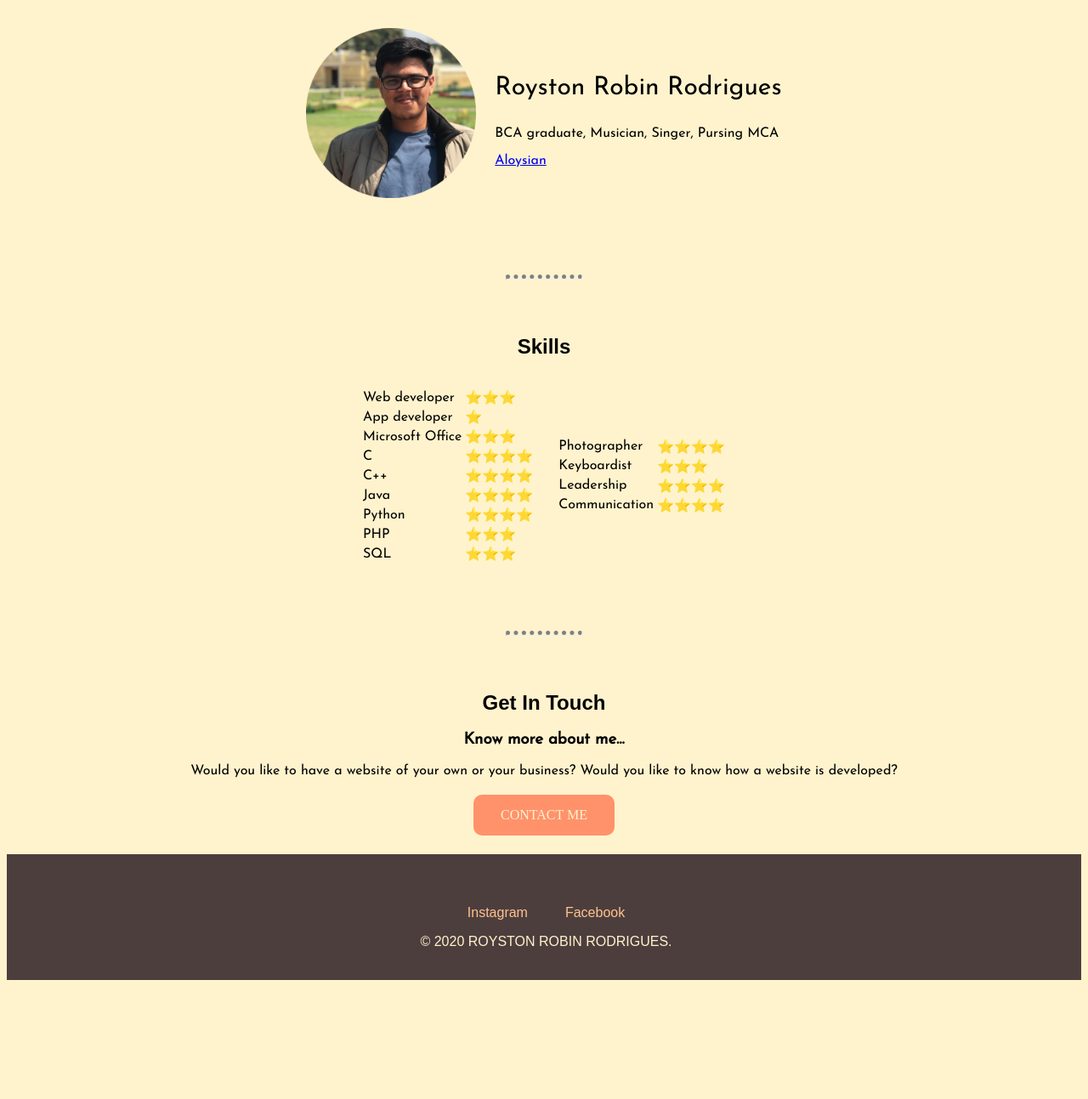
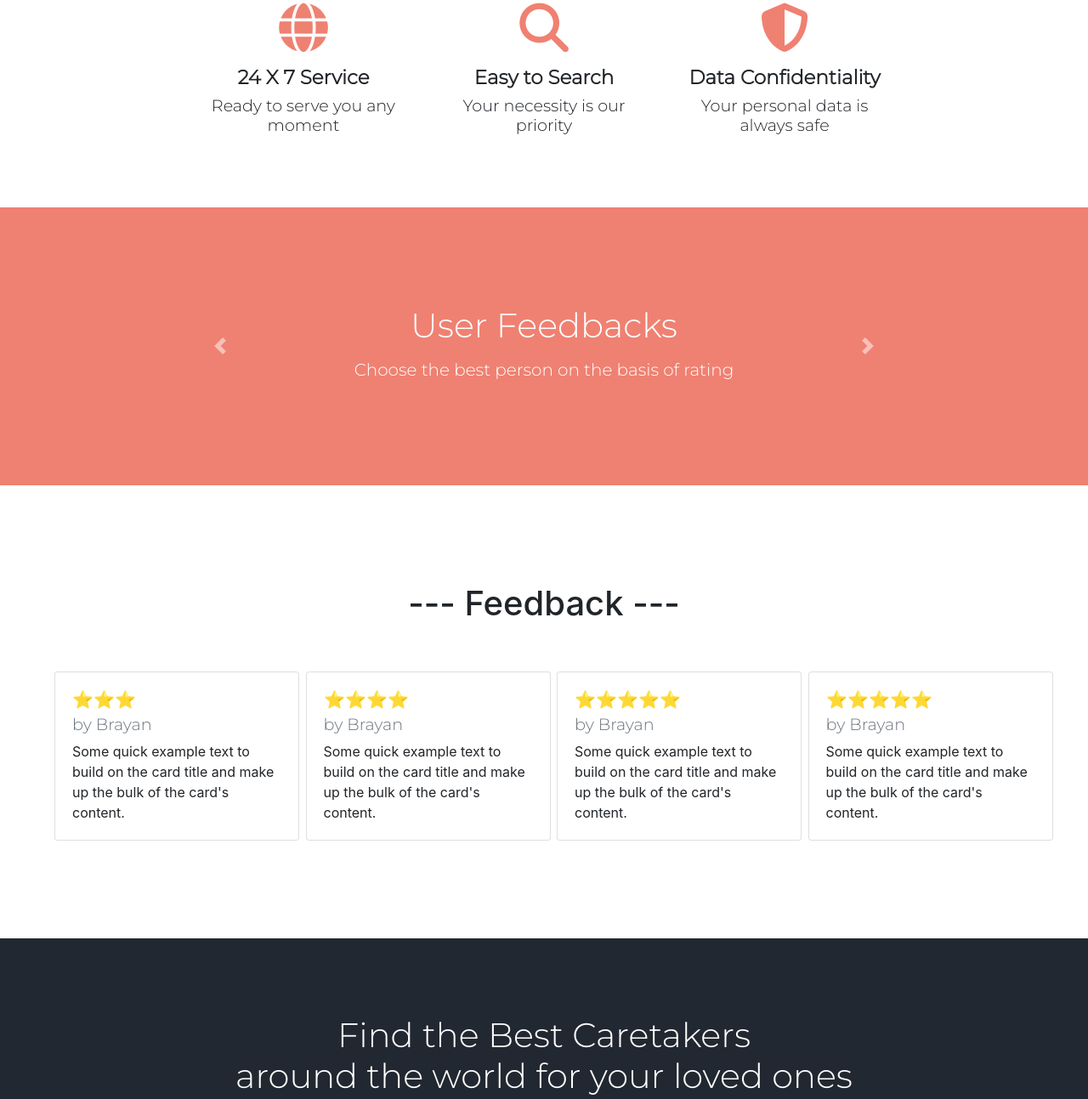
Before and after one commit to royston-1998/roy, a plain HTML site: page index.html in a window 1280 px wide. Shown: the part 628-1921 px from the top of the page at 85% size. Before the commit the page ends 1789 px from the top, so only its background shows below. Drawn offline with nearby package versions, Linux system fonts and the light colour scheme; a web font is replaced by a local one.

Commit message:
caretaker

```diff
--- a/css/mycss.css
+++ b/css/mycss.css
@@ -1,76 +1,112 @@
-body{
-  background-color: #fff3cd;
+.intro{
+  background-color: #ff4c68;
+}
+
+.intro .row{
   text-align: center;
 }
 
-.top-container p {
-  font-family: 'Caveat', cursive;
-  font-size: 35px;
-  color: #4d3e3e;
+.intro p{
+  font-family: 'Montserrat', sans-serif;
+  font-size: 2.1rem;
+  line-height: 1.5;
+  color: white;
+  font-weight: bold;
 }
 
-.top-container img{
-  width: 30%;
+.intro .row{
+  padding-top: 5%;
 }
 
-.profile p{
-  font-family: 'Josefin Sans', sans-serif;
+.intro .navbar-brand{
+  font-family: 'Simonetta', cursive;
+  font-size: 2rem;
 }
 
-.skills td{
-  font-family: 'Josefin Sans', sans-serif;
+.intro .nav-item{
+  font-family: 'Montserrat', sans-serif;
+  font-size:1.2rem;
+  padding: 0 18px;
 }
 
-h2{
-  font-family: 'Muli', sans-serif;
+.container-fluid{
+  padding: 3% 12%;
 }
 
-.contact-me h3{
-  font-family: 'Josefin Sans', sans-serif;
+
+.feature-box{
+  padding: 6% 18%;
 }
 
-.contact-me p{
-  font-family: 'Josefin Sans', sans-serif;
+.features{
+  text-align: center;
 }
 
-hr{
-  width: 7%;
-  border-top: 5px dotted grey;
-  margin-top: 65px;
-  margin-bottom: 65px;
+h4{
+  font-family: 'Montserrat', sans-serif;
+  font-weight: bold;
+  font-size: 1.8vw;
+
+}
+h6{
+  font-family: 'Montserrat', sans-serif;
+  font-size: 1.5vw;
 }
 
-.button {
-  background-color: #ff926b;
-  border: none;
-  color: #fff3cd;
-  padding: 15px 32px;
-  text-align: center;
-  text-decoration: none;
-  display: inline-block;
-  font-size: 16px;
-  margin: 4px 2px;
-  cursor: pointer;
-  border-radius: 10px;
+.icon{
+  color:  #ef8172;
+  margin-bottom: 1rem;
 }
 
-.bottom-container{
-  background-color: #4d3e3e;
-  padding: 60px 20px 20px 25px;
-  color:  #fff3cd;
+.icon:hover{
+  color:#ff4c68;
 }
 
-.bottom-container a:hover{
-  color: #fff3cd;
+.joinus{
+  background-color: #ef8172;
+  line-height: 9;
+  font-family: 'Montserrat', sans-serif;
 }
 
-.bottom-container a{
-  color: #ffc38b;
-  text-decoration: none;
-  font-family: 'Muli', sans-serif;
-  margin: 10px 20px;
+.joinus-box{
+  padding: 9% 15%;
+  text-align: center;
 }
 
-.mainTab table{
-  padding: 10px;
+.carousel-item{
+  color: white;
 }
+
+.carousel-item h1{
+  margin-bottom: 1rem;
+}
+
+.feedback-box{
+  padding: 9% 5%;
+}
+
+.col-lg-4 {
+  font-size: 1.5vw;
+}
+
+.contactus-box{
+  background-color: #222831;
+  padding: 7% 5%;
+  font-family: 'Montserrat', sans-serif;
+  text-align: center;
+}
+
+.contactus h1{
+  color: white;
+
+}
+
+.footer{
+  font-family: 'Montserrat', sans-serif;
+  text-align: center;
+}
+
+.footer a{
+  color:#222831;
+  font-weight: bold
+}
--- a/index.html
+++ b/index.html
@@ -3,154 +3,186 @@
 
 <head>
   <meta charset="utf-8">
-  <title>Royston Robin Rodrigues</title>
+  <title>Youniversal Care</title>
+  <link href="https://fonts.googleapis.com/css2?family=Montserrat:wght@300&family=Simonetta:ital,wght@1,900&display=swap" rel="stylesheet">
+  <link rel="stylesheet" href="https://stackpath.bootstrapcdn.com/bootstrap/4.5.0/css/bootstrap.min.css" integrity="sha384-9aIt2nRpC12Uk9gS9baDl411NQApFmC26EwAOH8WgZl5MYYxFfc+NcPb1dKGj7Sk" crossorigin="anonymous">
   <link rel="stylesheet" href="css/mycss.css">
-  <link rel="icon" href="images/favicon.ico">
-  <link href="https://fonts.googleapis.com/css2?family=Caveat&family=Dancing+Script:wght@700&family=Josefin+Sans:wght@300;400&family=Muli:wght@200&display=swap" rel="stylesheet">
+
+
+<script>
+function myFunction() {
+  alert("Sorry for the inconvenience...\nWe are working on the application...");
+}
+</script>
+
+  <script src="https://kit.fontawesome.com/93de56ccd5.js" crossorigin="anonymous"></script>
+
+  <script src="https://code.jquery.com/jquery-3.5.1.slim.min.js" integrity="sha384-DfXdz2htPH0lsSSs5nCTpuj/zy4C+OGpamoFVy38MVBnE+IbbVYUew+OrCXaRkfj" crossorigin="anonymous"></script>
+  <script src="https://cdn.jsdelivr.net/npm/popper.js@1.16.0/dist/umd/popper.min.js" integrity="sha384-Q6E9RHvbIyZFJoft+2mJbHaEWldlvI9IOYy5n3zV9zzTtmI3UksdQRVvoxMfooAo" crossorigin="anonymous"></script>
+  <script src="https://stackpath.bootstrapcdn.com/bootstrap/4.5.0/js/bootstrap.min.js" integrity="sha384-OgVRvuATP1z7JjHLkuOU7Xw704+h835Lr+6QL9UvYjZE3Ipu6Tp75j7Bh/kR0JKI" crossorigin="anonymous"></script>
+
 </head>
 
 <body>
-  <div class="top-container">
-    <br><br>
-    <p>I'm Royston</p>
-    <p>Welcome to my Website.</p>
-    <img src="images/colors.png" alt="">
+  <section class="intro">
+
+    <div class="container-fluid">
+      <!-- NAVBAR -->
+      <nav class="navbar navbar-expand-lg navbar-dark">
+        <a class="navbar-brand" href="index.html">Youniversal Care</a>
+        <button class="navbar-toggler" type="button" data-toggle="collapse" data-target="#navbarContent" aria-controls="navbarSupportedContent" aria-expanded="false" aria-label="Toggle navigation">
+          <span class="navbar-toggler-icon"></span>
+        </button>
+        <div class="collapse navbar-collapse" id="navbarContent">
+          <ul class="navbar-nav ml-auto">
+            <li class="nav-item">
+              <a class="nav-link" href="#features">Features</a>
+            </li>
+            <li class="nav-item">
+              <a class="nav-link" href="#feedback">Feedback</a>
+            </li>
+            <li class="nav-item">
+              <a class="nav-link" href="#contactus">Contact Us</a>
+            </li>
+          </ul>
         </div>
+      </nav>
+
+      <!-- INTRO  -->
+      <div class="row">
+        <div class="col-lg-6">
           <br>
-  <div class="middle-container">
-    <div class="profile">
-      <center>
-        <table cellspacing="20">
-          <tr>
-            <td>
-              <img src="images/mypicture.png" alt="myPhoto" width="200px">
-            </td>
-            <td>
-              <p style="font-size:30px;">Royston Robin Rodrigues</p>
-              <p>BCA graduate, Musician, Singer, Pursing MCA</p>
-              <p><a href="https://staloysius.edu.in/">Aloysian</a></p>
-            </td>
-          </tr>
-        </table>
-
-        </center>
+          <p>Are you in search of a Nanny/ Care Giver/ Hospital Attendant?</p>
+          <p>Find them all under one roof !</p>
+          <button type="button" class="btn btn-outline-light btn-lg" name="button" onclick="myFunction()"><i class="fab fa-google-play"></i> GET APP</button>
         </div>
-    <hr>
-    <div class="skills">
-      <center>
-          <h2>Skills</h2>
-          <table style="width=100%" class="mainTab">
-            <tr>
-              <td class="compRelated">
-                <table class="subTab1">
-                  <tr>
-                    <td>
-                      Web developer
-                    </td>
-                    <td>⭐⭐⭐</td>
-                  </tr>
-                  <tr>
-                    <td>
-                      App developer
-                    </td>
-                    <td>⭐</td>
-                  </tr>
-                  <tr>
-                    <td>
-                      Microsoft Office
-                    </td>
-                    <td>⭐⭐⭐</td>
-                  </tr>
-                  <tr>
-                    <td>
-                      C
-                    </td>
-                    <td>⭐⭐⭐⭐</td>
-                  </tr>
-                  <tr>
-                    <td>
-                      C++
-                    </td>
-                    <td>⭐⭐⭐⭐</td>
-                  </tr>
-                  <tr>
-                    <td>
-                      Java
-                    </td>
-                    <td>⭐⭐⭐⭐</td>
-                  </tr>
-                  <tr>
-                    <td>
-                      Python
-                    </td>
-                    <td>⭐⭐⭐⭐</td>
-                  </tr>
-                  <tr>
-                    <td>
-                      PHP
-                    </td>
-                    <td>⭐⭐⭐</td>
-                  </tr>
-                  <tr>
-                    <td>
-                      SQL
-                    </td>
-                    <td>⭐⭐⭐</td>
-                  </tr>
-                </table>
-
-              </td>
-              <td>
-
-                <table class="subTab2">
-                  <tr>
-                    <td>
-                      Photographer
-                    </td>
-                    <td>⭐⭐⭐⭐</td>
-                  </tr>
-                  <tr>
-                    <td>
-                      Keyboardist
-                    </td>
-                    <td>⭐⭐⭐</td>
-                  </tr>
-                  <tr>
-                    <td>
-                      Leadership
-                    </td>
-                    <td>⭐⭐⭐⭐</td>
-                  </tr>
-                  <tr>
-                    <td>
-                      Communication
-                    </td>
-                    <td>⭐⭐⭐⭐</td>
-                  </tr>
-                </table>
-
-              </td>
-            </tr>
-          </table>
-        </center>
-    </div>
-    <hr>
-    <div class="contact-me">
-      <h2>Get In Touch</h2>
-      <h3>Know more about me...</h3>
-      <p>Would you like to have a website of your own or your business? Would you like to know how a website is developed?</p>
-      <a class="button" href="mailto:roystonrobin1998@gmail.com">CONTACT ME</a>
+        <div class="col-lg-6">
+          <br>
+          <img src="images/collage.png" alt="" width="80%">
         </div>
       </div>
+    </div>
+  </section>
+
+  <section class="features" id="features">
+    <div class="feature-box">
+      <div class="row">
+        <div class="col-lg-4">
+          <i class="icon fas fa-globe fa-3x"></i>
+          <h4>24 X 7 Service</h4>
+          <h6>Ready to serve you any moment</h6>
+        </div>
+        <div class="col-lg-4">
+          <i class="icon fas fa-search fa-3x"></i>
+          <h4>Easy to Search</h4>
+          <h6>Your necessity is our priority</h6>
+        </div>
+        <div class="col-lg-4">
+          <i class="icon fas fa-shield-alt fa-3x"></i>
+          <h4>Data Confidentiality</h4>
+          <h6>Your personal data is always safe</h6>
+        </div>
+      </div>
+    </div>
+  </section>
+
+
+  <section class="joinus" id="joinus">
+    <div class="joinus-box">
+      <div id="carouselExampleControls" class="carousel slide" data-ride="carousel" data-interval="2000">
+        <div class="carousel-inner">
+          <div class="carousel-item active">
+            <h1>Youniversal Care</h1>
+            <h5>Complete care of your universe/family</h5>
+          </div>
+          <div class="carousel-item">
+            <h1>Experienced Caretakers</h1>
+            <h5>Who take care of your loved owns in a best way</h5>
+          </div>
+          <div class="carousel-item">
+            <h1>User Feedbacks</h1>
+            <h5>Choose the best person on the basis of rating </h5>
+          </div>
+          <div class="carousel-item">
+            <h1>Full Time Service</h1>
+            <h5>Full time or part time care takers available</h5>
+          </div>
+        </div>
+        <a class="carousel-control-prev" href="#carouselExampleControls" role="button" data-slide="prev">
+          <span class="carousel-control-prev-icon" aria-hidden="true"></span>
+          <span class="sr-only">Previous</span>
+        </a>
+        <a class="carousel-control-next" href="#carouselExampleControls" role="button" data-slide="next">
+          <span class="carousel-control-next-icon" aria-hidden="true"></span>
+          <span class="sr-only">Next</span>
+        </a>
+      </div>
+    </div>
+  </section>
+
+
+  <section class="feedback" id="feedback">
+    <div class="feedback-box">
+      <center>
+        <h1>--- Feedback ---</h1>
+      </center>
+      <br><br>
+      <div class="row">
+        <div class="col-lg-3 col-md-4 col-sm-6">
+          <div class="card" style="width: 18rem;">
+            <div class="card-body">
+              <h5 class="card-title">⭐⭐⭐</h5>
+              <h6 class="card-subtitle mb-2 text-muted">by Brayan</h6>
+              <p class="card-text">Some quick example text to build on the card title and make up the bulk of the card's content.</p>
+            </div>
+          </div>
+        </div>
+        <div class="col-lg-3 col-md-4 col-sm-6">
+          <div class="card" style="width: 18rem;">
+            <div class="card-body">
+              <h5 class="card-title">⭐⭐⭐⭐</h5>
+              <h6 class="card-subtitle mb-2 text-muted">by Brayan</h6>
+              <p class="card-text">Some quick example text to build on the card title and make up the bulk of the card's content.</p>
+            </div>
+          </div>
+        </div>
+        <div class="col-lg-3 col-md-4 col-sm-6">
+          <div class="card" style="width: 18rem;">
+            <div class="card-body">
+              <h5 class="card-title">⭐⭐⭐⭐⭐</h5>
+              <h6 class="card-subtitle mb-2 text-muted">by Brayan</h6>
+              <p class="card-text">Some quick example text to build on the card title and make up the bulk of the card's content.</p>
+            </div>
+          </div>
+        </div>
+        <div class="col-lg-3 col-md-4 col-sm-6">
+          <div class="card" style="width: 18rem;">
+            <div class="card-body">
+              <h5 class="card-title">⭐⭐⭐⭐⭐</h5>
+              <h6 class="card-subtitle mb-2 text-muted">by Brayan</h6>
+              <p class="card-text">Some quick example text to build on the card title and make up the bulk of the card's content.</p>
+            </div>
+          </div>
+        </div>
+      </div>
+    </div>
+  </section>
+
+  <section class="contactus" id="contactus">
+    <div class="contactus-box">
+      <h1>Find the Best Caretakers <br>around the world for your loved ones</h1><br>
+      <a class="btn btn-primary btn-md" href="mailto:roystonrobin1998@gmail.com">CONTACT US</a>
+    </div>
+  </section>
+
   <br>
+  <div class="footer">
+    <p style="font-family: 'Muli', sans-serif;">© 2020 Youniversal Care.</p>
 
-  <div class="bottom-container">
-    <a class="footer-link" href="https://www.instagram.com/royston_robin_/">Instagram</a>
-    <a class="footer-link" href="https://www.facebook.com/royston.robin/">Facebook</a>
-    <p style="font-family: 'Muli', sans-serif;">© 2020 ROYSTON ROBIN RODRIGUES.</p>
   </div>
-
 
 </body>
 
 </html>
+<!--
+-->
```
Also changed, not shown: images/collage.png (added). Lines whose indentation alone changed are shown as unchanged.
